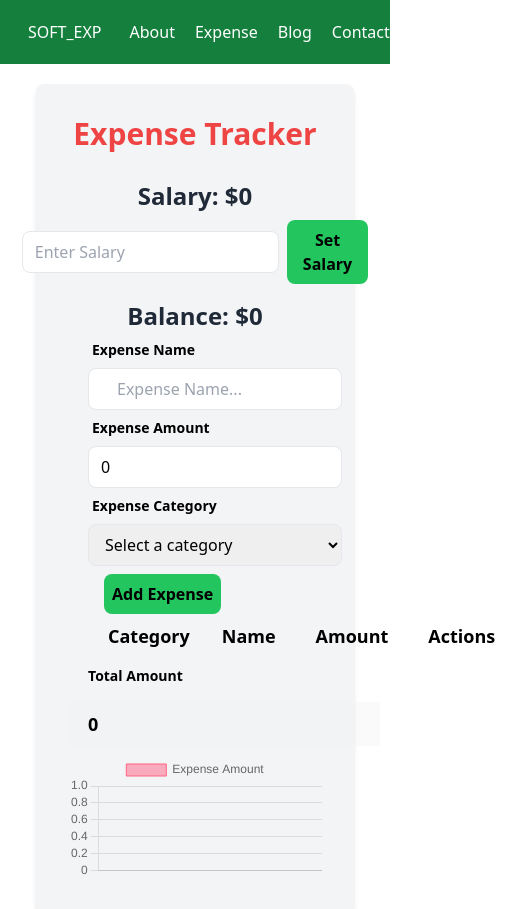
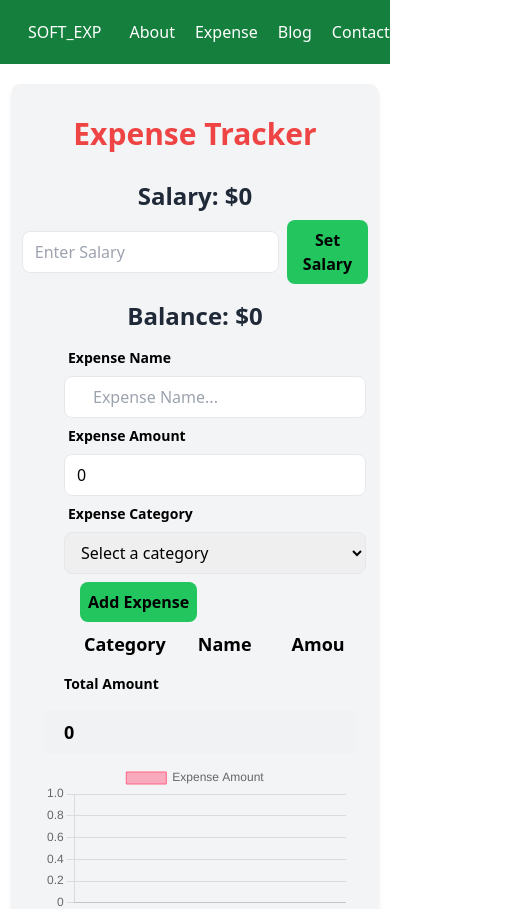
Before and after one commit to prudorexa/soft_exp, a React (Vite) app: page /expense in a window 390 px wide. Shown: the top 909 px of the page, 515 px wide, since content can reach past the window. Built offline with nearby package versions, Linux system fonts and the light colour scheme.

Commit message:
add heading

```diff
--- a/index.html
+++ b/index.html
@@ -6,6 +6,7 @@
     <meta name="viewport" content="width=device-width, initial-scale=1.0" />
     <title>SOFT_EXP</title>
     <script src="https://cdn.tailwindcss.com"></script>
+    <link rel="stylesheet" href="style.css">
 
   </head>
   <body>
--- a/src/App.jsx
+++ b/src/App.jsx
@@ -9,6 +9,7 @@ import Blog from './components/Blog';
 import Signin from './components/Signin';
 import Footer from './components/Footer';
 import ExpenseTracker from './components/Expense';
+import './index.css'
 
 
 
--- a/src/components/Blog.jsx
+++ b/src/components/Blog.jsx
@@ -1,4 +1,5 @@
 import { Link } from 'react-router-dom';
+
 
 const Blogs = () => {
 
@@ -49,7 +50,7 @@ const Blogs = () => {
   return (
 
     <>
-   <div>
+   <div className='card-container'>
    <div></div>
     <div className='mx-20 mt-8 bg-white rounded-lg '>
       <h1 className='text-xl font-bold text-red '>How to Use an Expense Tracker for Better Financial Management</h1>
--- a/src/components/Expense.jsx
+++ b/src/components/Expense.jsx
@@ -1,5 +1,6 @@
 import { useState, useEffect, useRef } from 'react';
 import Chart from 'chart.js/auto';
+
 
 const ExpenseTracker = () => {
   const [expenses, setExpenses] = useState(() => {
@@ -16,19 +17,25 @@ const ExpenseTracker = () => {
   });
   const [inputSalary, setInputSalary] = useState('');
   const chartRef = useRef(null);
+
+
   useEffect(() => {
     updateChart();
   }, [expenses]);
+
   useEffect(() => {
     const remainingBalance = salary - total;
     setBalance(remainingBalance);
   }, [total, salary]);
+
   useEffect(() => {
     localStorage.setItem('expenses', JSON.stringify(expenses));
   }, [expenses]);
+
   useEffect(() => {
     localStorage.setItem('salary', salary.toString());
   }, [salary]);
+
   const updateChart = () => {
     const categories = {};
     expenses.forEach((expense) => {
@@ -86,11 +93,13 @@ const ExpenseTracker = () => {
     setNewExpense({ name: '', amount: 0, category: '' });
     updateTotal(newExpenses);
   };
+
   const handleDelete = (id) => {
     const updatedExpenses = expenses.filter(expense => expense.id !== id);
     setExpenses(updatedExpenses);
     updateTotal(updatedExpenses);
   };
+
   const handleUpdateExpense = () => {
     const updatedExpenses = expenses.map((expense) => {
       if (expense.id === updateExpense.id) {
@@ -102,10 +111,13 @@ const ExpenseTracker = () => {
     updateTotal(updatedExpenses);
     setUpdateExpense(null);
   };
+
+
   const updateTotal = (expenses) => {
     const totalAmount = expenses.reduce((total, expense) => total + Number(expense.amount), 0);
     setTotal(totalAmount);
   };
+
   const handleSetSalary = () => {
     const newSalary = parseFloat(inputSalary);
     if (!isNaN(newSalary)) {
@@ -115,10 +127,13 @@ const ExpenseTracker = () => {
       alert('Please enter a valid salary.');
     }
   };
+
+
   return (
-    <div className="bg-gray-100 p-8 mx-9 mt-5 mb-6 rounded-lg shadow-md">
+ <div className='card-container'>
+     <div className="bg-gray-100 p-8 mx-3 md:mx-9 mt-5 mb-6 rounded-lg shadow-md">
       <h1 className="text-3xl font-bold text-center text-red-500 mb-7">Expense Tracker</h1>
-      <div className="Salary">
+      <div className="Salary mb-4">
         <p className="text-2xl font-bold text-center text-gray-800 mb-2">Salary: ${salary}</p>
         <div className="flex items-center justify-center mb-4">
           <input
@@ -136,7 +151,7 @@ const ExpenseTracker = () => {
           </button>
         </div>
       </div>
-      <div className="balance">
+      <div className="balance mb-4">
         <p className="text-2xl font-bold text-center text-gray-800 mb-2">Balance: ${balance}</p>
       </div>
       <form onSubmit={(e) => e.preventDefault() || handleAddExpense()}>
@@ -148,7 +163,7 @@ const ExpenseTracker = () => {
           <label className="block text-white-500 text-sm font-semibold mb-2 ml-6 mx-5 " htmlFor="">Expense Amount</label>
           <input placeholder="Expense Amount..." className="w-full px-3 py-2 mx-5 mr-6 border rounded-lg bg-white-250 focus:border-blue-500" required type="number" value={newExpense.amount} onChange={(e) => setNewExpense({ ...newExpense, amount: e.target.value })} />
         </div>
-        <div className="mb-2">
+        <div className=" mb-2">
           <label className="block text-white-500 text-sm font-semibold mb-2 ml-6 mx-8" htmlFor="">Expense Category</label>
           <select className="w-full px-3 py-2 mx-7 ml-5 mr-5 border rounded-lg bg-white-250 focus:border-blue-500" value={newExpense.category} onChange={(e) => setNewExpense({ ...newExpense, category: e.target.value })}>
             <option value="">Select a category</option>
@@ -162,6 +177,7 @@ const ExpenseTracker = () => {
         </div>
         <button className="bg-green-500 text-black-500 font-semibold px-2 py-2 mx-9 rounded-lg hover:bg-green-500 focus:outline-white" type="submit">Add Expense</button>
       </form>
+      <div className='overflow-x-auto'>
       <table className="w-full text-left px-2 mx-7 ">
         <thead>
           <tr>
@@ -185,6 +201,8 @@ const ExpenseTracker = () => {
           ))}
         </tbody>
       </table>
+      </div>
+
       {updateExpense && (
         <form onSubmit={(e) => e.preventDefault() || handleUpdateExpense()}>
           <div className="mb-2">
@@ -216,6 +234,7 @@ const ExpenseTracker = () => {
       </div>
       <canvas ref={chartRef} width="400" height="200"></canvas>
     </div>
+ </div>
   );
 };
 export default ExpenseTracker;
--- /dev/null
+++ b/src/styles/Index.css
@@ -0,0 +1,18 @@
+
+@media (max-width: 768px) {
+    .card-container {
+        grid-template-columns: repeat(1, minmax(0, 1fr));
+    }
+}
+
+@media (max-width: 768px) and (max-width: 1023px) {
+    .card-container {
+        grid-template-columns: repeat(2, minmax(0, 1fr));
+    }
+}
+
+@media (max-width: 1024px) {
+    .card-container {
+        grid-template-columns: repeat(3, minmax(0, 1fr));
+    }
+}
```
